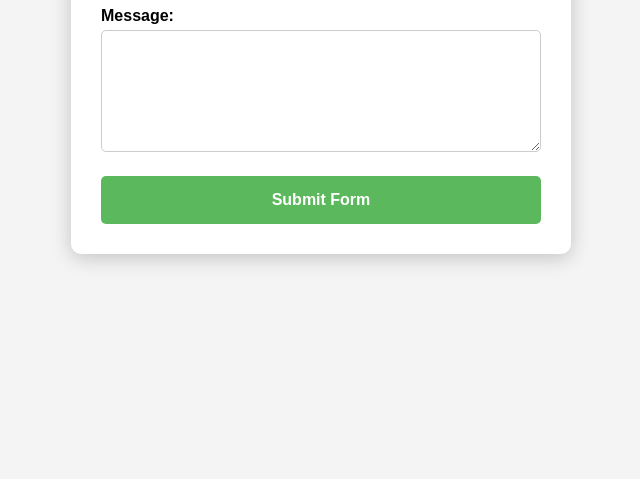
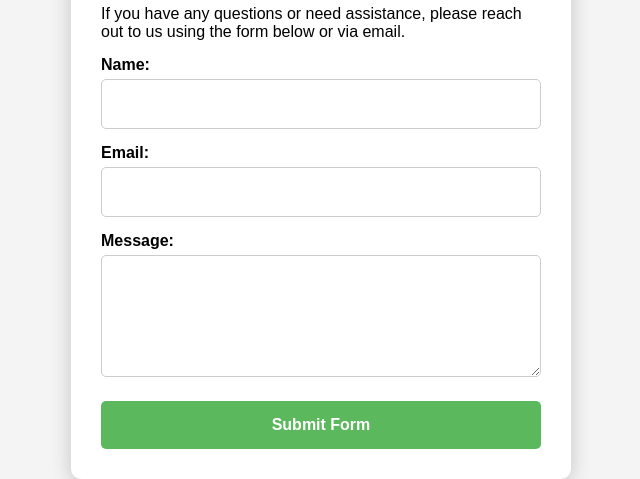
Before and after one commit to henil5603/file_converter, a plain HTML site: page rentstyle.html in a window 1280 px wide. Shown: the part 422-901 px from the top of the page, without its empty margins (319-959 px from the left). Before the commit the page ends 850 px from the top, so only its background shows below. Drawn offline with Linux system fonts and the light colour scheme.

Commit message:
Update rentstyle.html

```diff
--- a/rentstyle.html
+++ b/rentstyle.html
@@ -23,6 +23,7 @@
         }
 
         .container {
+            margin-top: 450px;
             background-color: white;
             padding: 30px; /* Increased padding */
             border-radius: 10px; /* Slightly rounded corners */
```
